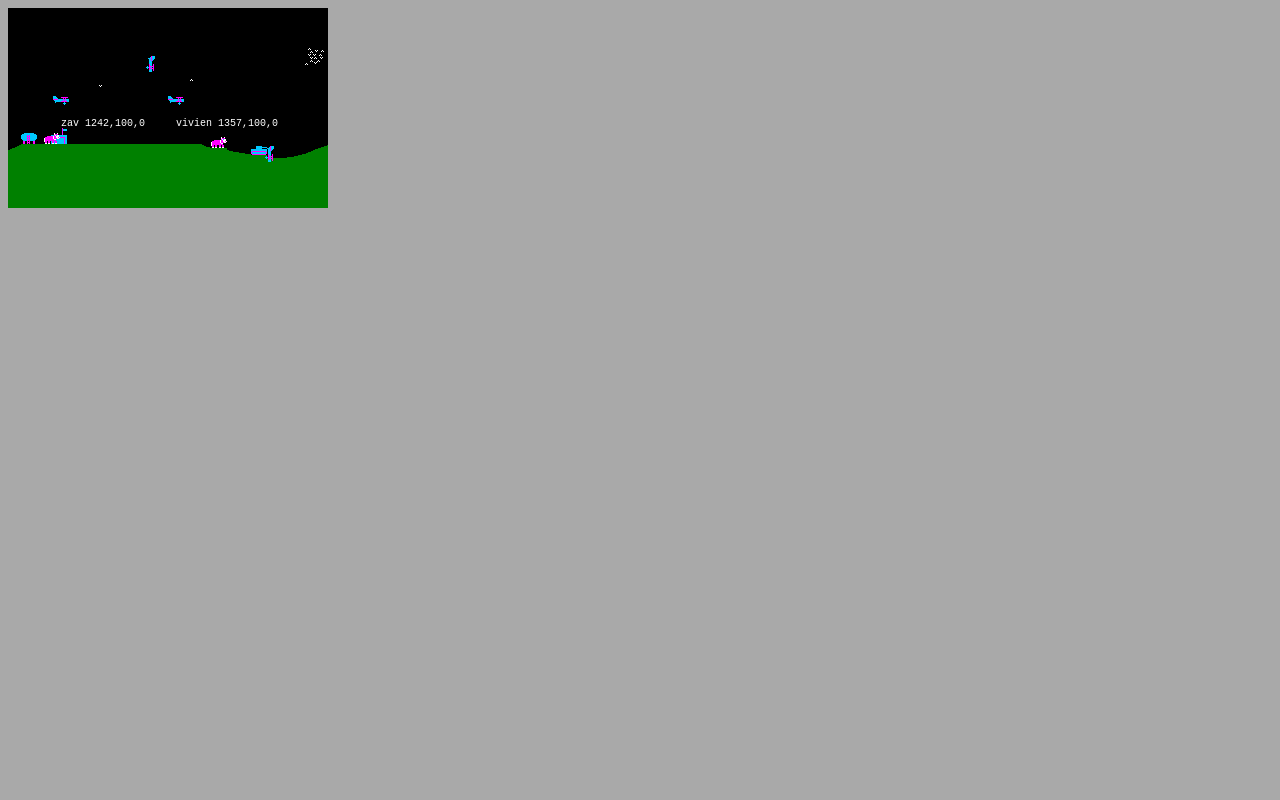
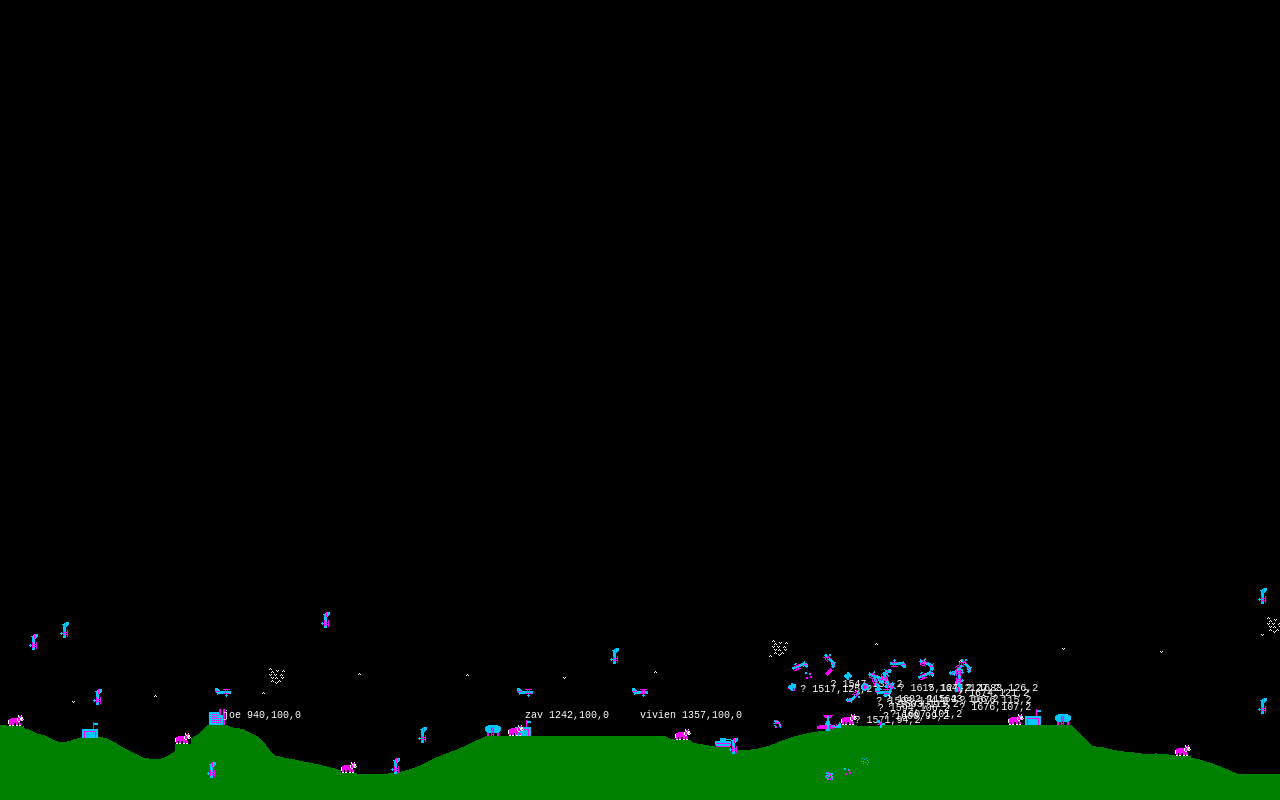
Before and after one commit to ant-fox/sopich, a website: page src/localgame/index.html in a window 1280 px wide. Drawn offline with Linux system fonts and the light colour scheme.

Commit message:
fix res, aspect ratio and resize

```diff
--- a/src/display.js
+++ b/src/display.js
@@ -1,6 +1,7 @@
 import { prepareImages } from './symbols.js'
 const Images = prepareImages()
 import { clamp } from './utils.js'
+import { worldSize } from './game.js'
 
 function getRandomColor() {
     if (Math.random()>0.5){
@@ -17,23 +18,31 @@ function getRandomColor() {
     return color;
 }
 
+function setCanvasDimensions( canvas ) {
+    // On small screens (e.g. phones), we want to "zoom out" so players can still see at least
+    // 200 in-game units of width.
+    const scaleRatio = Math.max(1, 200 / window.innerWidth);
+    canvas.width = scaleRatio * window.innerWidth   ;
+    canvas.height = scaleRatio * window.innerHeight;
+}
 export function Display() {
 
     const $canvas = document.createElement('canvas')
     $canvas.classList.add('game')
-    $canvas.width = 320
-    $canvas.height = 200
+    $canvas.width = 800//100//320
+    $canvas.height = 600//200
     document.body.appendChild( $canvas )
     const $context = $canvas.getContext('2d')
 
     let State
-
     function putSprite( image, x, y ){
         $context.drawImage( image, Math.floor(x)  , Math.floor(y) - image.height  )
     }
 
+    function display(){
 
-    function display(){
+        setCanvasDimensions( $canvas )
+
         if ( !State ) {
             return
         }
@@ -50,23 +59,23 @@ export function Display() {
         const camera_target = State[ me.type ][ me.idx ]
 
         const left = clamp(
-            camera_target.x -  $canvas.width / 2,
-            0, 3000 - $canvas.width
+            // TODO : 8
+            8 + camera_target.x -  $canvas.width / 2,
+            worldSize.x1,
+            worldSize.x2 - $canvas.width
         )
         const right = left +  $canvas.width
-        const top = clamp(
-            camera_target.y -  $canvas.height / 2,
-            0,
-            200
+        const bottom = clamp(
+            camera_target.y - $canvas.height / 2,
+            worldSize.y1,
+            worldSize.y2 -  $canvas.height
         )
-        const bottom = top +  $canvas.height
-
-
+        const top = bottom +  $canvas.height
 
         function world_to_context( x, y ){
             return {
                 x : x - left,
-                y : 200 - y + top
+                y : $canvas.height - y + bottom
             }
         }
         /*
@@ -78,8 +87,10 @@ export function Display() {
         }
 */
         // sky
-        $context.fillStyle = 'black'//'SkyBlue'
-        $context.fillRect(0,0,$canvas.width,$canvas.height)
+        {
+            $context.fillStyle = 'black'//'SkyBlue'
+            $context.fillRect(0,0,$canvas.width,$canvas.height)
+        }
 
         // ground
         const ground = State.ground
--- a/src/game.js
+++ b/src/game.js
@@ -6,6 +6,16 @@ import { prepareHitmask, prepareBottomHitmask } from './symbols.js'
 import { Tree } from './coll.js'
 import { clamp, posmod } from './utils.js'
 import { rectangle_intersection } from './rect.js'
+
+
+export const worldSize = {
+    x1 : 0,
+    x2 : 3000,
+    y1 : 0,
+    y2 : 800,
+    w : 3000,
+    h : 800
+}
 /*
  *
  */
@@ -314,7 +324,7 @@ export function Game( { tellPlayer } ) {
 
                 plane.x = x + dx
                 plane.y = y + dy
-                if ( plane.y > 2000 ){ // TODO
+                if ( plane.y > worldSize.y2 ){ // TODO
                     plane.a = 12
                     //        State.plane.r = !(State.plane.r)
 
@@ -466,61 +476,51 @@ export function Game( { tellPlayer } ) {
               collisions with items
             */
 
-            // ;[ [ [ plane ], item => Hitmasks.plane[ (item.r)?1:0 ][ item.a ] ],
-            //    [ bombs, item => Hitmasks.bomb[ item.a ] ],
-            //    [ missiles, item => Hitmasks.missile[ item.a ] ]
-            //  ].forEach( ([ items, hitmaskf ]) => {
-            //      items.forEach( item => {
+            ;[ [ [ plane ], item => Hitmasks.plane[ (item.r)?1:0 ][ item.a ] ],
+               [ bombs, item => Hitmasks.bomb[ item.a ] ],
+               [ missiles, item => Hitmasks.missile[ item.a ] ]
+             ].forEach( ([ items, hitmaskf ]) => {
+                 items.forEach( item => {
 
-            //          if (( item.ttl === undefined ) || (item.ttl > 0 )){
+                     if (( item.ttl === undefined ) || (item.ttl > 0 )){
 
-            //              const explosion = item.explosion
-            //              const hitmask = hitmaskf( item )
-            //              const x = item.x
-            //              const y = item.y
-            //              tree.insert(
-            //                  { x,y,w:hitmask.w,h:hitmask.h, item },
-            //                  version,
-            //                  () => { ncoll++ }
-            //              )
+                         const explosion = item.explosion
+                         const hitmask = hitmaskf( item )
+                         const x = item.x
+                         const y = item.y
+                         tree.insert(
+                             { x,y,w:hitmask.w,h:hitmask.h, item },
+                             version,
+                             () => { ncoll++ }
+                         )
 
-            //              //const { x, y, r, a, p, explosion } = item //State.plane
+                         //const { x, y, r, a, p, explosion } = item //State.plane
 
 
 
-            //              for ( let i = 0 ; i < xs.length ; i++ ){
-            //                  let tx = xs[ i ]
-            //                  let ty = ground[ Math.floor( tx ) % ground.length ]
-            //                  let hit = hits[ i ]
-            //                  let ttype = tys[ i ] // type
-            //                  let o = {}
-            //                  if ( rectangle_intersection( x,y,hitmask.w,hitmask.h, tx,ty,16,16, o ) ){
-            //                      if ( pixel_collision( o, x,y,hitmask.w,hitmask.h, hitmask, tx,ty,16,16, Hitmasks.targets[ ttype ]) ){
+                         for ( let i = 0 ; i < xs.length ; i++ ){
+                             let tx = xs[ i ]
+                             let ty = ground[ Math.floor( tx ) % ground.length ]
+                             let hit = hits[ i ]
+                             let ttype = tys[ i ] // type
+                             let o = {}
+                             if ( rectangle_intersection( x,y,hitmask.w,hitmask.h, tx,ty,16,16, o ) ){
+                                 if ( pixel_collision( o, x,y,hitmask.w,hitmask.h, hitmask, tx,ty,16,16, Hitmasks.targets[ ttype ]) ){
 
-            //                          hits[ i ] = o
-            //                          broken[ i ] = true
-            //                          //item.ttl = 0
-            //                          //
-            //                          explosion.ttl = 10
-            //                          explosion.step = 0
-            //                          explosion.p = 2
-            //                          const debris = explosion.debris
-            //                          for ( let j = 0, ll = debris.length ; j < ll ; j++ ){
-            //                              const debri = debris[ j ]
-            //                              debri.x = x
-            //                              debri.y = y
-            //                          }
-            //                          //
-
-            //                      }
-            //                  } else {
-            //                      //hits[ i ] = false
-            //                      //broken[ i ] = false
-            //                  }
-            //              }
-            //          }
-            //      })
-            //  })
+                                     hits[ i ] = o
+                                     broken[ i ] = true
+                                     start_explosion( explosion, tx ,ty )
+                                     item.ttl = -1
+                                     start_falling( item )
+                                 }
+                             } else {
+                                 //hits[ i ] = false
+                                 //broken[ i ] = false
+                             }
+                         }
+                     }
+                 })
+             })
 
             function start_explosion( explosion, x, y ){
                 //
@@ -546,6 +546,7 @@ export function Game( { tellPlayer } ) {
             /*
              * ground coll
              */
+
             ;[ [ [ plane ], item => BottomHitmasks.plane[ (item.r)?1:0 ][ item.a ] ],
                [ bombs, item => BottomHitmasks.bomb[ item.a ] ],
                [ missiles, item => BottomHitmasks.missile[ item.a ] ]
@@ -565,6 +566,7 @@ export function Game( { tellPlayer } ) {
                      }
                  })
              })
+
         })
 //        console.log('ncoll',ncoll)
     }
--- a/src/iogame/client/css/main.css
+++ b/src/iogame/client/css/main.css
@@ -4,6 +4,8 @@ html, body {
   overflow: hidden;
   overscroll-behavior: none;
   background-color: black;
+  background-color : darkgrey;
+  margin:0px;
 }
 
 hr {
@@ -31,13 +33,16 @@ button:focus {
 
 .hidden {
   display: none !important;
+} canvas.game {
+          display: block;
+          width:100%;
+          height:100%;
 }
-canvas.game {
-/*#game-canvas {*/
-/*  width: 100%;*/
-/*  height: 100%;*/
+canvas {
+    display : none;
+    /* visibility: collapse; */
+    /* margin : 5px; */
 }
-
 #play-menu {
   position: fixed;
   top: 50%;
--- a/src/localgame/index.html
+++ b/src/localgame/index.html
@@ -6,12 +6,15 @@
     <style>
       body {
           background-color : darkgrey;
+          margin:0px;
       }
       img {
           display : none;
       }
       canvas.game {
           display: block;
+          width:100%;
+          height:100%;
       }
       canvas {
           display : none;
```
